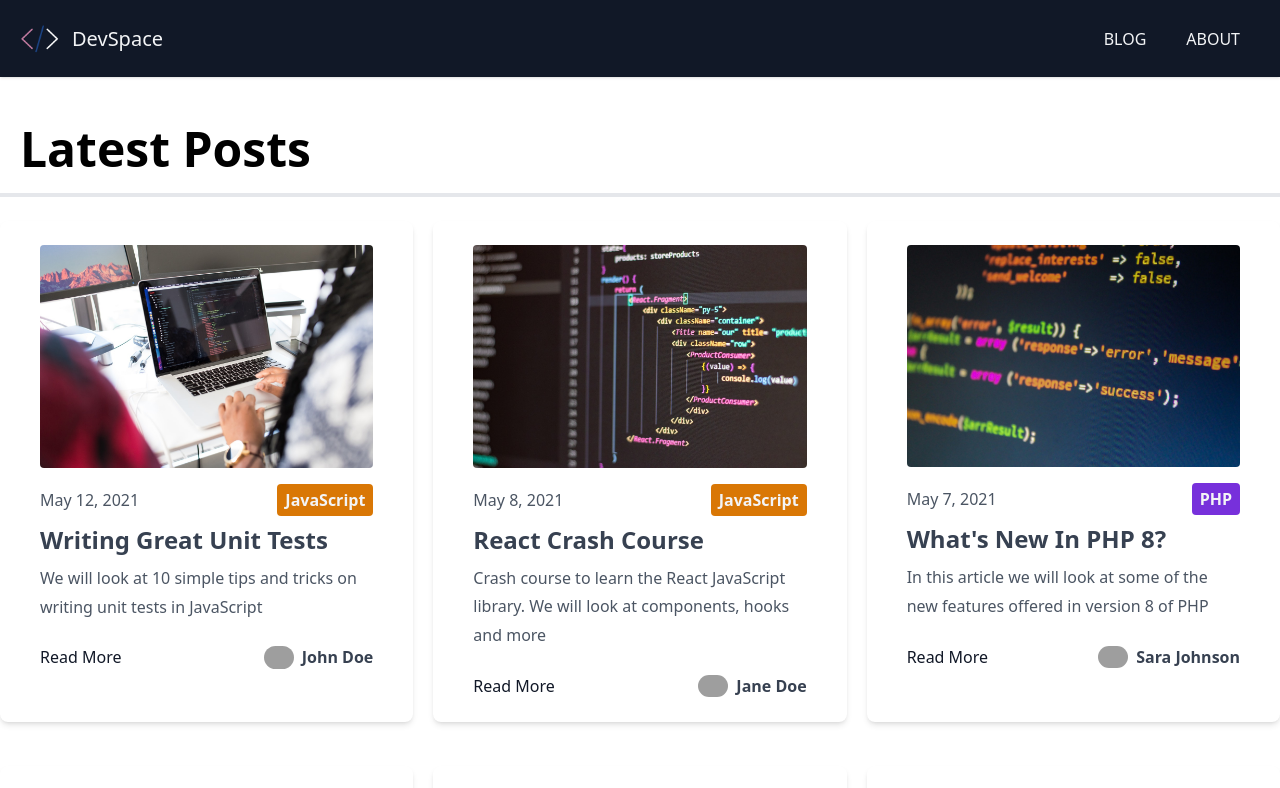
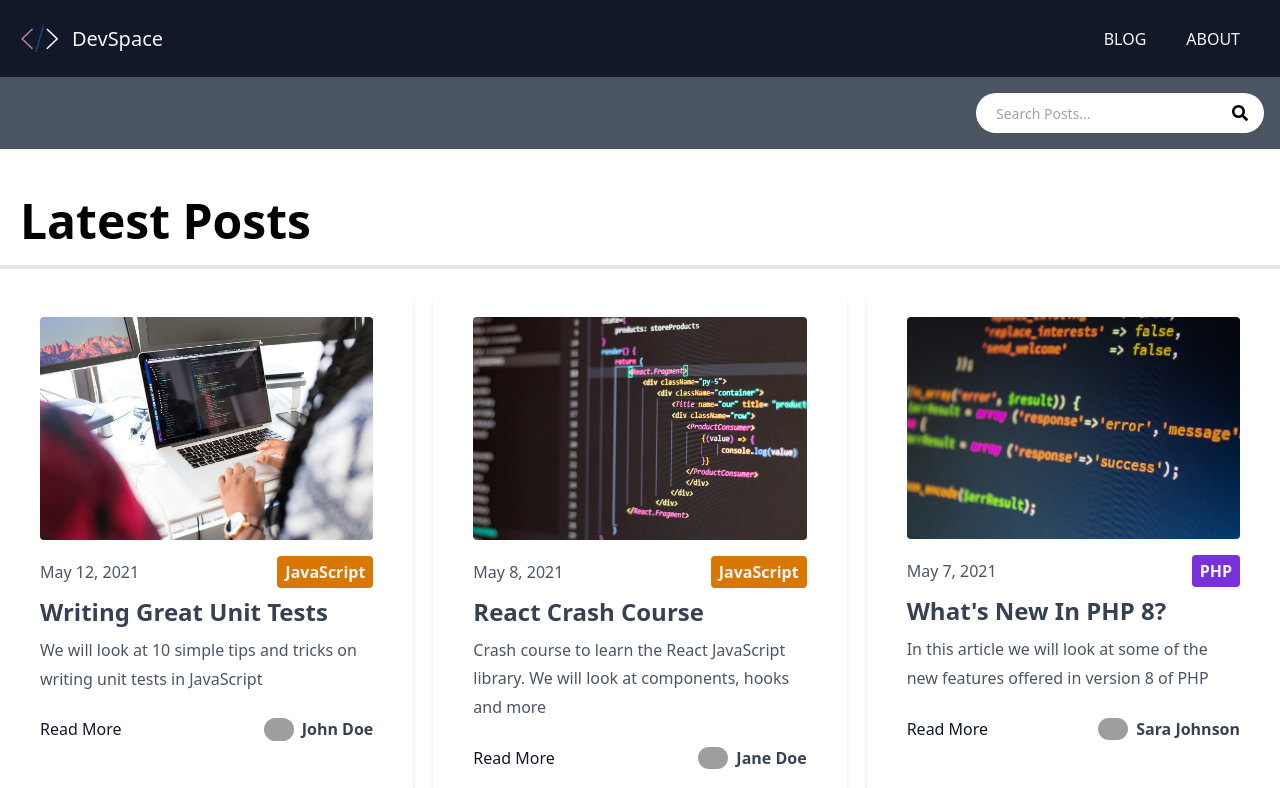
Before and after one commit to zafchiel/markdown-blog-example, a Next.js app: page / in a window 1280 px wide. Shown: the top 788 px of the page. Built offline with nearby package versions, Linux system fonts and the light colour scheme; grey boxes are pictures that could not be loaded.

Commit message:
Search Component

```diff
--- a/components/Layout.js
+++ b/components/Layout.js
@@ -1,5 +1,6 @@
 import Head from "next/head"
 import Header from "./Header"
+import Search from "./Search"
 
 export default function Layout({ title, keywords, description, children }) {
   return (
@@ -12,7 +13,7 @@
       </Head>
 
       <Header />
-
+      <Search />
       <main className="container mx-auto my-7">{children}</main>
     </div>
   )
--- /dev/null
+++ b/components/Search.js
@@ -0,0 +1,29 @@
+import { useState, useEffect } from "react"
+import { FaSearch } from "react-icons/fa"
+
+export default function Search() {
+  const [searchTerm, setSearchTerm] = useState("")
+  const [searchResults, setSearchResults] = useState([])
+
+  return (
+    <div className="relative bg-gray-600 p-4">
+      <div className="container mx-auto flex items-center justify-center md:justify-end">
+        <div className="relative text-gray-600 w-72">
+          <form>
+            <input
+              type="search"
+              name="search"
+              id="search"
+              className="bg-white h-10 px-5 pr-10 rounded-full text-sm focus:outline-none w-72"
+              placeholder="Search Posts..."
+              value={searchTerm}
+              onChange={(e) => setSearchTerm(e.target.value)}
+            />
+
+            <FaSearch className="absolute top-0 right-0 text-black mt-3 mr-4" />
+          </form>
+        </div>
+      </div>
+    </div>
+  )
+}
--- a/package.json
+++ b/package.json
@@ -18,6 +18,7 @@
     "postcss": "8.4.23",
     "react": "18.2.0",
     "react-dom": "18.2.0",
+    "react-icons": "^4.8.0",
     "tailwindcss": "3.3.1"
   }
 }
```
Also changed, not shown: 1 other file (tests, documents, lock files or other folders).
